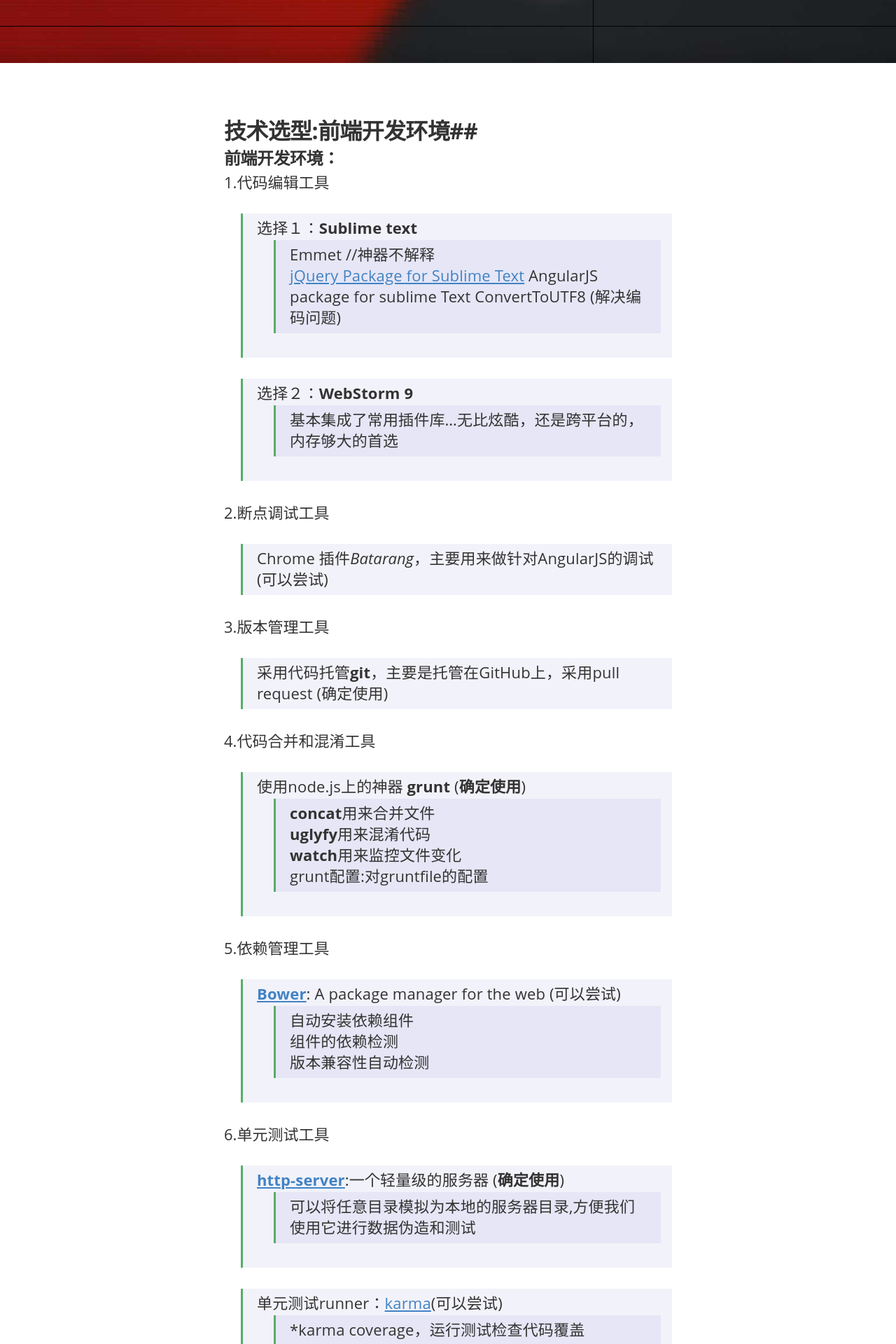
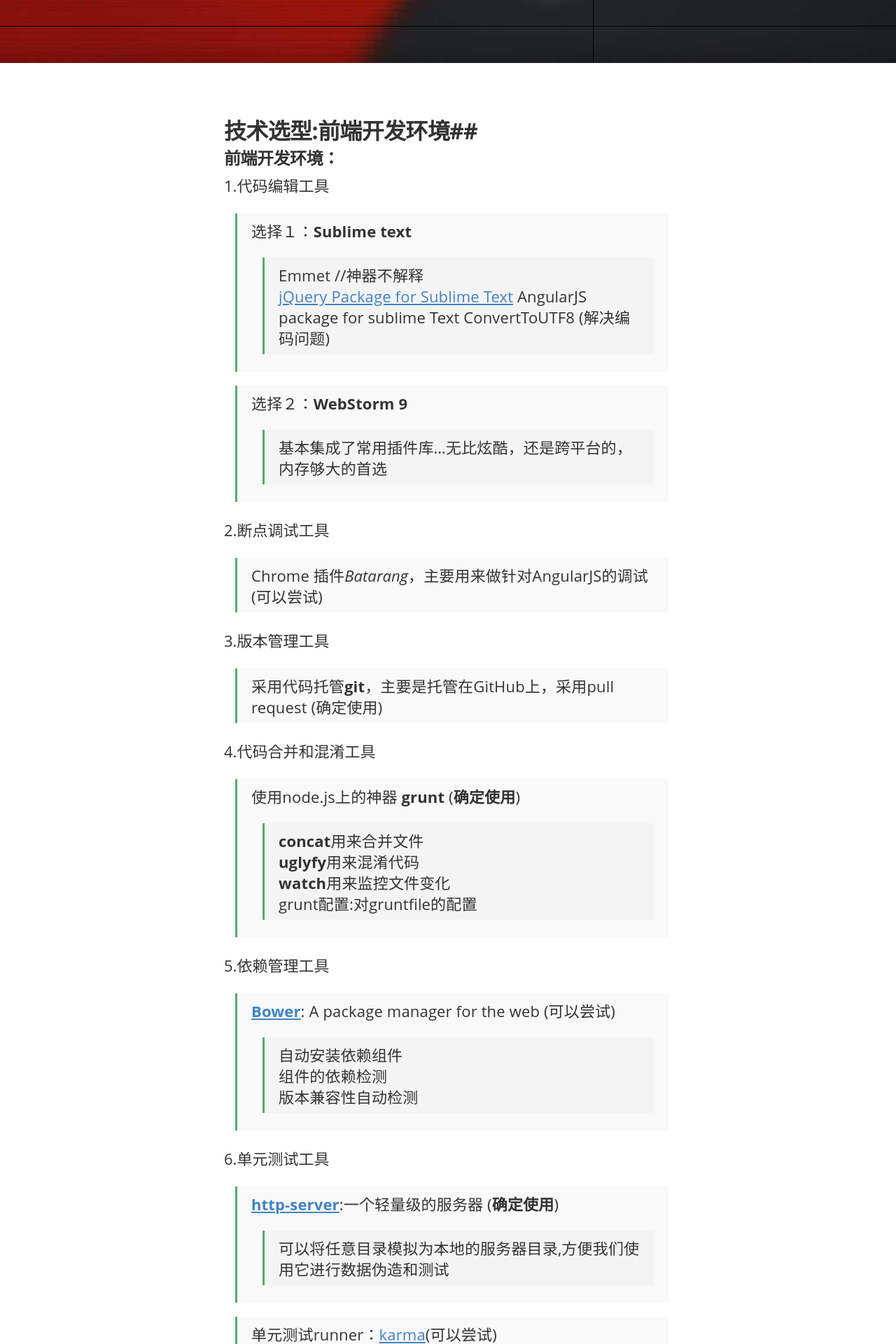
Before and after one commit to wcqblog/wcqblog.github.io, a Jekyll site: the page built from _posts/2015-1-26-前端开发环境.markdown, in a window 1280 px wide. Shown: the part 810-2730 px from the top of the page at 70% size. Built offline with Jekyll 4.4.1, drawn with Linux system fonts in a browser that asks for light colours; nearby versions of some CDN libraries; some web fonts are replaced; Markdown is read by kramdown in place of the engine named in the settings.

Commit message:
Update main.sass

```diff
--- a/css/main.sass
+++ b/css/main.sass
@@ -389,7 +389,8 @@ body
       font-size: 22px
       line-height: 30px
       margin: 0
-      padding-bottom: 30px
+      padding-top: 5px
+      padding-bottom: 5px
       color: #333
       -webkit-hyphens: auto
       -moz-hyphens: auto
@@ -421,11 +422,11 @@ body
       border: 0px solid #ddd
       border-top: 1px solid #ddd
     blockquote
-      margin: 0 0 30px
-      margin-left: 1.5em
+      margin: 20px 5px
+      margin-left: 1em
       border-left: 3px solid #57ad68
       padding-left: 20px
-      background-color: rgba(128,128,200,0.1)
+      background-color: rgba(192,192,192,0.1)
       padding-top: 5px
       padding-bottom: 5px
       padding-right: 1em
```
